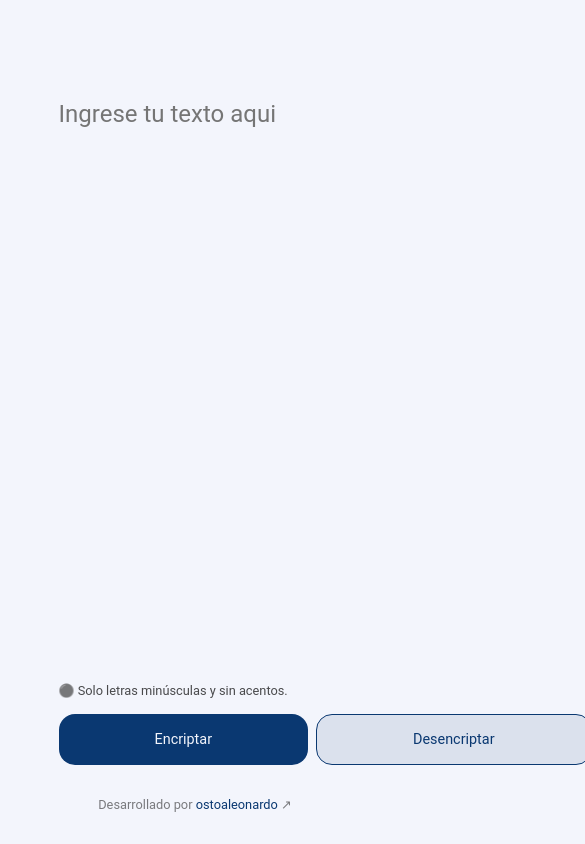
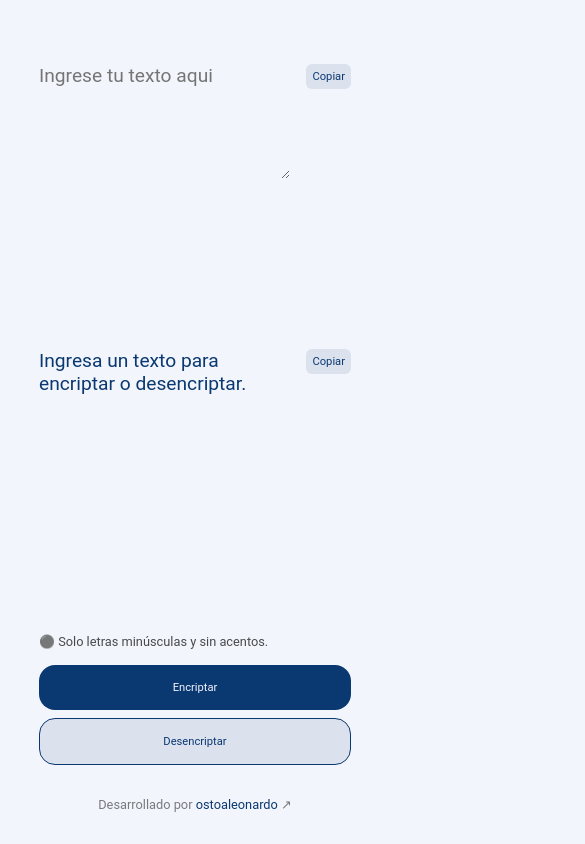
Before and after one commit to ostoaleonardo/challenge-encriptador, a plain HTML site: page index.html in a window 390 px wide. Both pictures are taken after a click on the button "Encriptar". Shown: the top 844 px of the page, 585 px wide, since content can reach past the window. Drawn offline with Linux system fonts and the light colour scheme.

Commit message:
Add feature to copy to clipboard

```diff
--- a/app.js
+++ b/app.js
@@ -12,9 +12,6 @@
 // No deben ser utilizados letras con acentos ni caracteres especiales
 // Debe ser posible desencriptar una palabra encriptada a su versión original
 // Por ejemplo: "gato" => "gaitober" gaitober" => "gato"
-
-// Campos para inserción del texto que será encriptado o desencriptado.
-// El resultado debe ser mostrado en la pantalla.
 
 const KEYS = {
     a: 'ai',
@@ -32,69 +29,58 @@ const KEYS_REVERSE = {
     ufat: 'u'
 }
 
-const input = document.querySelector('input')
+const input = document.querySelector('textarea')
 const output = document.getElementById('output')
 const encryptButton = document.getElementById('encrypt')
 const decryptButton = document.getElementById('decrypt')
-const invertButton = document.getElementById('invert')
+const copyInput = document.getElementById('copy-input')
+const copyOutput = document.getElementById('copy-output')
 
 const encrypt = (text) => {
-    const newText = text
+    return text
         .split('')
         .map(char => KEYS[char] ? KEYS[char] : char)
         .join('')
-
-    return newText
 }
 
 const decrypt = (text) => {
-    const newText = text
+    return text
         .replace(/ai|enter|imes|ober|ufat/g, match => KEYS_REVERSE[match])
-
-    return newText
-
-
-    // let newText = ''
-
-    // for (let i = 0; i < text.length; i++) {
-    //     if (text[i] === 'a' && text[i + 1] === 'i') {
-    //         newText += 'a'
-    //         i++
-    //     } else if (text[i] === 'e' && text[i + 1] === 'n' && text[i + 2] === 't' && text[i + 3] === 'e' && text[i + 4] === 'r') {
-    //         newText += 'e'
-    //         i += 4
-    //     } else if (text[i] === 'i' && text[i + 1] === 'm' && text[i + 2] === 'e' && text[i + 3] === 's') {
-    //         newText += 'i'
-    //         i += 3
-    //     } else if (text[i] === 'o' && text[i + 1] === 'b' && text[i + 2] === 'e' && text[i + 3] === 'r') {
-    //         newText += 'o'
-    //         i += 3
-    //     } else if (text[i] === 'u' && text[i + 1] === 'f' && text[i + 2] === 'a' && text[i + 3] === 't') {
-    //         newText += 'u'
-    //         i += 3
-    //     } else {
-    //         newText += text[i]
-    //     }
-    // }
-
-    // return newText
 }
 
 encryptButton.addEventListener('click', () => {
     const text = input.value
-    const encryptedText = encrypt(text)
 
-    output.textContent = encryptedText
+    if (!text) {
+        window.alert('Ingrese un texto para encriptar')
+        return
+    }
+
+    output.textContent = encrypt(text)
 })
 
 decryptButton.addEventListener('click', () => {
     const text = input.value
-    const decryptedText = decrypt(text)
 
-    output.textContent = decryptedText
+    if (!text) {
+        window.alert('Ingrese un texto para desencriptar')
+        return
+    }
+
+    output.textContent = decrypt(text)
 })
 
-invertButton.addEventListener('click', () => {
-    const outputText = output.textContent
-    input.value = outputText.trim()
+const copyToClipboard = (text) => {
+    if (text) {
+        navigator.clipboard.writeText(text)
+        window.alert('Texto copiado en el portapapeles')
+    }
+}
+
+copyInput.addEventListener('click', () => {
+    copyToClipboard(input.value)
 })
+
+copyOutput.addEventListener('click', () => {
+    copyToClipboard(output.textContent.trim())
+})
--- a/index.html
+++ b/index.html
@@ -12,19 +12,20 @@
 <body>
     <main>
         <section id="input-section">
-            <input id="input" type="text" placeholder="Ingrese tu texto aqui">
+            <textarea id="input" rows="5" placeholder="Ingrese tu texto aqui"></textarea>
+            <button id="copy-input" class="copy-button">Copiar</button>
         </section>
         <section id="output-section">
             <span id="output">
-                Ingresa un texto que desees encriptar o desencriptar.
+                Ingresa un texto para encriptar o desencriptar.
             </span>
+            <button id="copy-output" class="copy-button">Copiar</button>
         </section>
         <section id="buttons-section">
             <span>⚫ Solo letras minúsculas y sin acentos.</span>
             <div>
                 <button id="encrypt">Encriptar</button>
                 <button id="decrypt">Desencriptar</button>
-                <button id="invert"> Invertir</button>
             </div>
         </section>
         <footer>
--- a/style.css
+++ b/style.css
@@ -23,27 +23,31 @@ main {
     width: 70%;
     height: 100%;
     display: flex;
+    padding-top: 4rem;
     align-items: center;
     justify-content: center;
     flex-direction: column;
-    background-color: red;
 }
 
 #input-section {
     width: 100%;
-    height: 50%;
+    height: 100%;
     display: flex;
-    align-items: center;
+    gap: 16px;
+    align-items: start;
+    justify-content: space-between;
 }
 
 #output-section {
     width: 100%;
     height: 100%;
     display: flex;
-    align-items: center;
+    gap: 16px;
+    align-items: start;
+    justify-content: space-between;
 }
 
-input {
+textarea {
     width: 100%;
     border: none;
     font-size: 1.5rem;
@@ -115,7 +119,6 @@ footer {
 }
 
 footer span {
-    text-decoration: none;
     color: rgba(0, 0, 0, 0.5);
 }
 
@@ -123,3 +126,34 @@ footer a {
     text-decoration: none;
     color: var(--primary-color);
 }
+
+.copy-button {
+    cursor: pointer;
+    padding: 6px;
+    border-radius: 6px;
+    color: var(--primary-color);
+    background-color: rgba(10, 56, 113, 0.1);
+}
+
+@media screen and (max-width: 768px) {
+    main {
+        width: 80%;
+    }
+
+    textarea {
+        font-size: 1.2rem;
+    }
+
+    #output {
+        font-size: 1.2rem;
+    }
+
+    #buttons-section div {
+        display: flex;
+        flex-direction: column;
+    }
+
+    button {
+        font-size: 0.7rem;
+    }
+}
```
